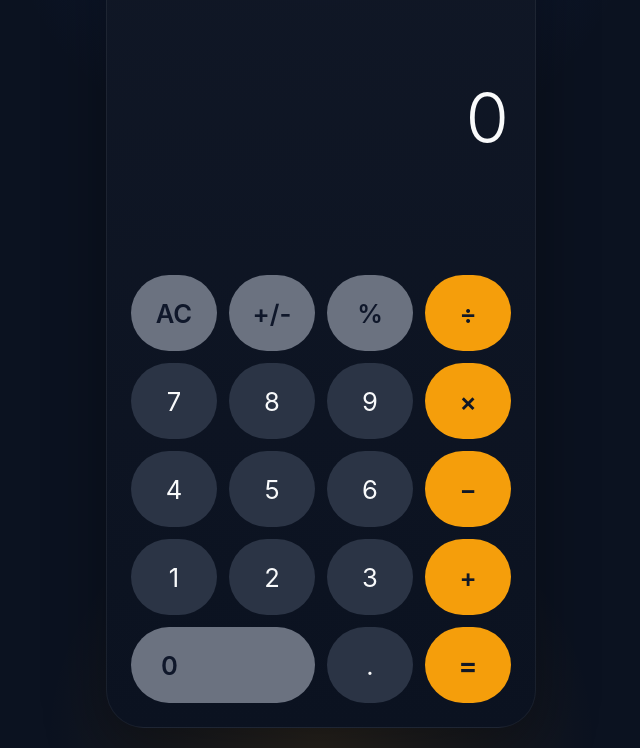
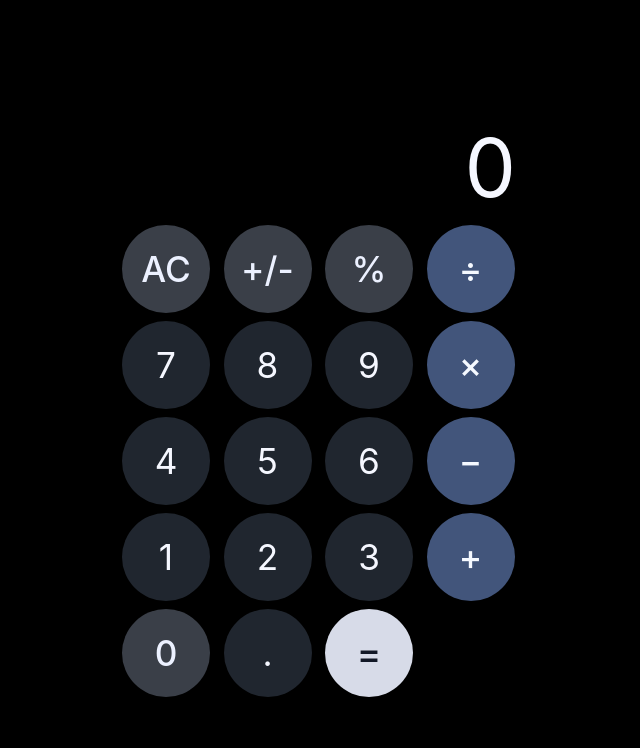
Before and after one commit to domingos-s/Calculator, a plain HTML site: page index.html in a window 1280 px wide. Shown: the part 152-900 px from the top of the page, without its empty margins (319-959 px from the left). After the commit the page ends 869 px from the top, so only its background shows below. Drawn offline with Linux system fonts and the light colour scheme.

Commit message:
Refine calculator UI to minimal Android-style layout

```diff
--- a/index.html
+++ b/index.html
@@ -23,13 +23,7 @@
       </div>
 
       <section id="calculatorView" class="view active" aria-label="Calculator">
-        <header class="app-header">
-          <div>
-            <p class="eyebrow">Calculator</p>
-            <h1>Standard</h1>
-          </div>
-          <button id="installBtn" class="ghost-btn hidden" type="button">Install</button>
-        </header>
+        <button id="installBtn" class="ghost-btn hidden install-btn-floating" type="button">Install</button>
 
         <div class="display-wrap">
           <div id="history" class="history" aria-live="polite"></div>
--- a/styles.css
+++ b/styles.css
@@ -4,15 +4,15 @@
 
 :root {
   color-scheme: dark;
-  --bg: #0b1220;
-  --panel: #111827;
-  --panel-2: #1f2937;
-  --panel-3: #374151;
-  --text: #f9fafb;
-  --muted: #94a3b8;
-  --accent: #f59e0b;
+  --bg: #000000;
+  --panel: #05070c;
+  --panel-2: #0d1220;
+  --panel-3: #1a2130;
+  --text: #f5f7ff;
+  --muted: #8b95ad;
+  --accent: #6d7ea8;
   --danger: #ef4444;
-  --shadow: 0 20px 60px rgba(0, 0, 0, 0.35);
+  --shadow: none;
   --radius-lg: 28px;
   --radius-md: 18px;
   --radius-sm: 14px;
@@ -23,10 +23,7 @@ body {
   margin: 0;
   min-height: 100%;
   font-family: Inter, system-ui, -apple-system, BlinkMacSystemFont, "Segoe UI", sans-serif;
-  background:
-    radial-gradient(circle at top, rgba(37, 99, 235, 0.18), transparent 30%),
-    radial-gradient(circle at bottom, rgba(245, 158, 11, 0.12), transparent 25%),
-    var(--bg);
+  background: var(--bg);
   color: var(--text);
 }
 
@@ -49,17 +46,17 @@ button {
   min-height: 100vh;
   display: grid;
   place-items: center;
-  padding: 20px;
+  padding: 0;
 }
 
 .phone-frame {
   width: min(100%, 430px);
-  min-height: 860px;
-  background: linear-gradient(180deg, rgba(17, 24, 39, 0.98), rgba(11, 18, 32, 1));
-  border: 1px solid rgba(255, 255, 255, 0.06);
-  border-radius: 38px;
+  min-height: 100vh;
+  background: var(--bg);
+  border: none;
+  border-radius: 0;
   box-shadow: var(--shadow);
-  padding: 14px;
+  padding: 10px 14px calc(14px + env(safe-area-inset-bottom));
   display: flex;
   flex-direction: column;
   position: relative;
@@ -71,8 +68,8 @@ button {
   justify-content: space-between;
   align-items: center;
   color: var(--muted);
-  font-size: 0.85rem;
-  padding: 8px 10px 12px;
+  font-size: 0.78rem;
+  padding: 6px 4px 8px;
 }
 
 .status-icons {
@@ -115,43 +112,46 @@ h2 {
 }
 
 .display-wrap {
-  padding: 14px 12px 22px;
+  padding: 8px 6px 12px;
   display: flex;
   flex-direction: column;
   justify-content: flex-end;
-  min-height: 180px;
+  min-height: clamp(210px, 42vh, 360px);
 }
 
 .history {
-  min-height: 28px;
+  min-height: 24px;
   text-align: right;
   color: var(--muted);
-  font-size: 1rem;
+  font-size: 1.05rem;
   word-break: break-all;
 }
 
 .display {
   text-align: right;
-  font-size: clamp(2.8rem, 7vw, 4.4rem);
+  font-size: clamp(3.2rem, 10vw, 5.1rem);
   line-height: 1.05;
-  font-weight: 300;
+  font-weight: 400;
   word-break: break-all;
 }
 
 .keypad {
   display: grid;
   grid-template-columns: repeat(4, 1fr);
-  gap: 12px;
+  gap: 8px;
   margin-top: auto;
-  padding: 0 10px 10px;
+  padding: 2px 2px 6px;
 }
 
 .key {
-  min-height: 76px;
-  border-radius: 999px;
-  background: #2b3445;
+  height: min(20vw, 88px);
+  min-height: 72px;
+  aspect-ratio: 1 / 1;
+  border-radius: 50%;
+  background: #20262f;
   color: var(--text);
-  font-size: 1.6rem;
+  font-size: clamp(1.7rem, 5.3vw, 2.2rem);
+  font-weight: 400;
   transition: transform 0.12s ease, filter 0.12s ease;
   user-select: none;
 }
@@ -165,26 +165,30 @@ h2 {
 }
 
 .key.utility {
-  background: #6b7280;
-  color: #0f172a;
-  font-weight: 600;
+  background: #3a3f48;
+  color: #ecf1ff;
+  font-weight: 500;
 }
 
 .key.operator {
-  background: var(--accent);
-  color: #111827;
-  font-weight: 600;
+  background: #42557b;
+  color: #f5f9ff;
+  font-weight: 500;
 }
 
 .key.equals {
-  font-size: 1.8rem;
+  background: #d7dbe8;
+  color: #121827;
+  font-size: clamp(1.9rem, 5.6vw, 2.3rem);
 }
 
 .span-2 {
-  grid-column: span 2;
-  border-radius: 999px;
-  text-align: left;
-  padding-left: 30px;
+  text-align: center;
+}
+
+.install-btn-floating {
+  align-self: flex-end;
+  margin: 0 4px 4px;
 }
 
 .notes-panel {
@@ -309,15 +313,11 @@ h2 {
 }
 
 @media (max-width: 460px) {
-  .app-shell {
-    padding: 0;
-  }
-
   .phone-frame {
     width: 100%;
     min-height: 100vh;
     border-radius: 0;
-    padding-bottom: calc(14px + env(safe-area-inset-bottom));
+    padding: 10px 12px calc(14px + env(safe-area-inset-bottom));
   }
 
   .notes-panel {
@@ -329,7 +329,6 @@ h2 {
   }
 
   .key {
-    min-height: 68px;
-    font-size: 1.45rem;
+    min-height: 66px;
   }
 }
```
